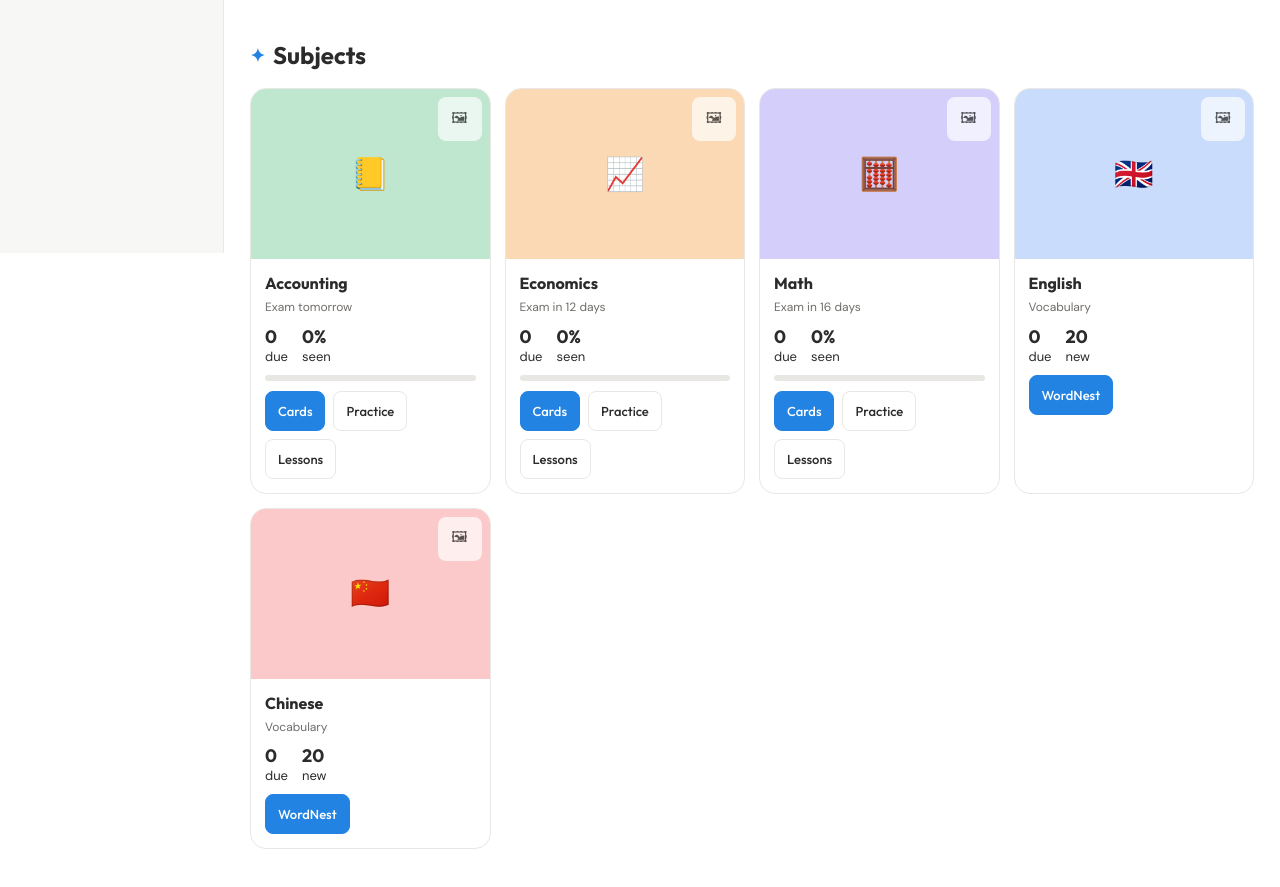
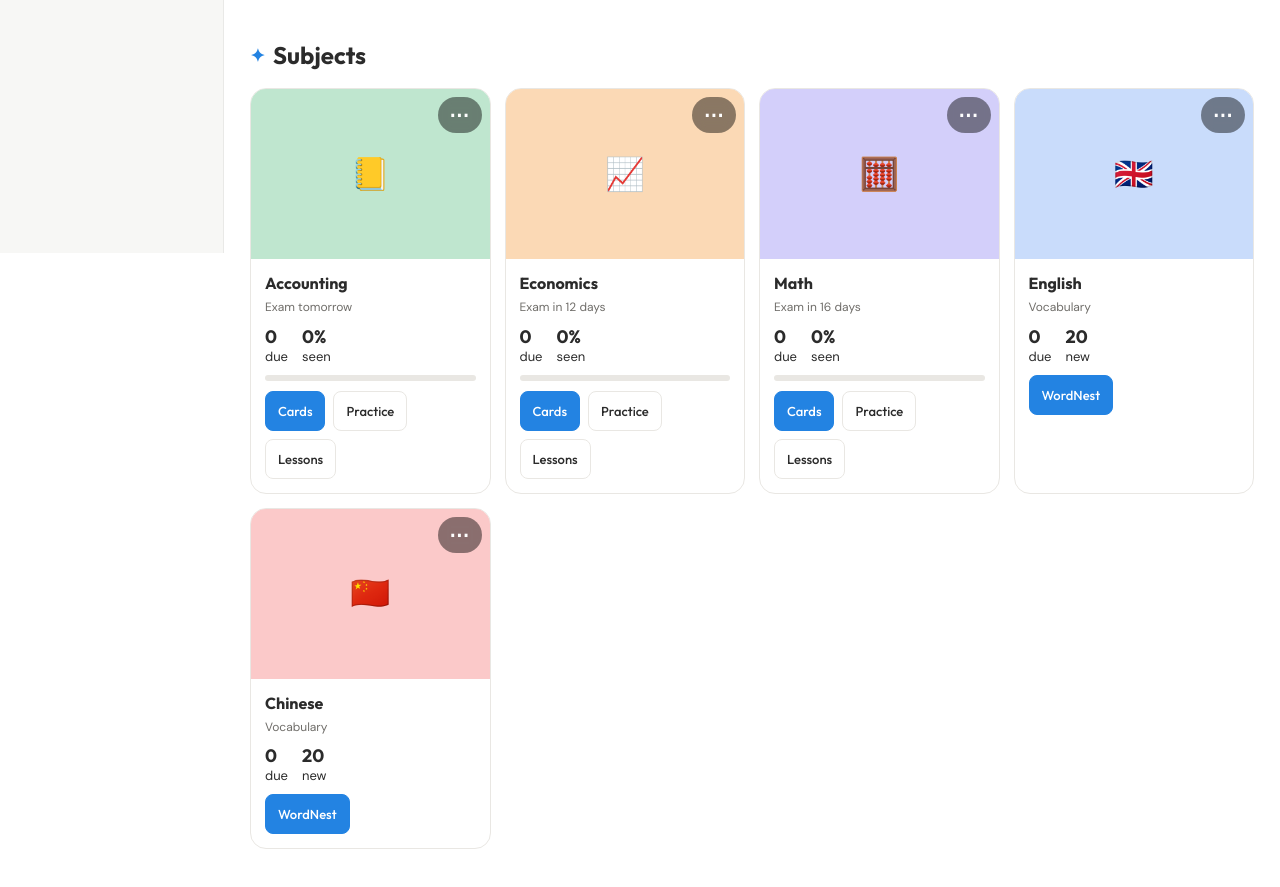
Before and after one commit to Cheetos9250/study-os, a plain HTML site: page index.html in a window 1280 px wide. Shown: the part 1347-2234 px from the top of the page. Drawn offline with Linux system fonts and the light colour scheme; a web font is replaced by a local one.

Commit message:
Subject card image button: three-dots pill (#111)
Claude-Session: https://claude.ai/code/session_014RXa67TrBy4WDmjdU8mUhm

Co-authored-by: Claude <noreply@anthropic.com>

```diff
--- a/index.html
+++ b/index.html
@@ -75,8 +75,8 @@ h2::before{content:"✦";font-size:.75em;color:var(--accent)}
 .subj{border:1px solid var(--line);border-radius:16px;overflow:hidden;background:var(--bg);position:relative}
 .subj .cv{height:clamp(120px,16vw,170px);display:grid;place-items:center;font-size:32px;background-size:cover;background-position:center}.subj .cv.has{font-size:0}
 .s-acc .cv{background-color:#bfe6cf}.s-eco .cv{background-color:#fbd9b5}.s-math .cv{background-color:#d3cffa}.s-voc .cv{background-color:#c9dcfb}.s-zh .cv{background-color:#fbc9c9}
-.subj .pic{position:absolute;top:8px;right:8px;min-width:44px;min-height:44px;border:0;border-radius:8px;background:rgba(255,255,255,.85);color:#333;font-size:15px;cursor:pointer;opacity:0}
-.subj:hover .pic,.subj:focus-within .pic{opacity:1}@media(hover:none){.subj .pic{opacity:.8}}
+.subj .pic{position:absolute;top:8px;right:8px;min-width:44px;min-height:36px;padding:0 10px;border:0;border-radius:999px;background:rgba(0,0,0,.45);color:#fff;font:700 20px/1 var(--mono);letter-spacing:1px;cursor:pointer;opacity:0;backdrop-filter:blur(6px);-webkit-backdrop-filter:blur(6px)}
+.subj:hover .pic,.subj:focus-within .pic{opacity:1}@media(hover:none){.subj .pic{opacity:1}}
 .subj .b{padding:12px 14px 14px}.subj h3{font-size:16px;margin:0 0 2px}.subj .sub{font-size:12px;color:var(--muted);margin:0 0 10px}
 .subj .st{display:flex;gap:14px;font-size:13px;margin-bottom:8px}.subj .st b{font:700 18px var(--mono);display:block;line-height:1.1}
 .bar{height:6px;border-radius:99px;background:var(--line);overflow:hidden;margin-bottom:10px}.bar i{display:block;height:100%;background:var(--green)}
@@ -269,10 +269,10 @@ function renderSubjects(){
  const cards=T.COURSES.map(c=>{
   const s=summaries[c.key],ne=upcoming().find(e=>e.course===c.key);
   const emoji={acc:'📒',eco:'📈',math:'🧮'}[c.key],pct=s&&s.total?Math.round(s.seen/s.total*100):0;
-  return '<article class="subj s-'+c.key+'"><div class="cv" data-cv="'+c.key+'" aria-hidden="true">'+emoji+'</div><button type="button" class="pic" data-img="'+c.key+'" aria-label="Change '+esc(c.name)+' image">🖼</button><div class="b"><h3>'+esc(c.name)+'</h3><p class="sub">'+(ne?'Exam '+(ne.d===0?'today':ne.d===1?'tomorrow':'in '+ne.d+' days'):'&nbsp;')+'</p>'
+  return '<article class="subj s-'+c.key+'"><div class="cv" data-cv="'+c.key+'" aria-hidden="true">'+emoji+'</div><button type="button" class="pic" data-img="'+c.key+'" aria-label="Change '+esc(c.name)+' image">⋯</button><div class="b"><h3>'+esc(c.name)+'</h3><p class="sub">'+(ne?'Exam '+(ne.d===0?'today':ne.d===1?'tomorrow':'in '+ne.d+' days'):'&nbsp;')+'</p>'
    +(s?'<div class="st"><div><b>'+s.reviewNow+'</b>due</div><div><b>'+pct+'%</b>seen</div></div><div class="bar" role="img" aria-label="'+pct+'% seen"><i style="width:'+pct+'%"></i></div>':'<p class="empty" style="padding:0 0 10px">'+(loadFailed?'Could not load':'Loading…')+'</p>')
    +'<div class="acts"><a class="main" href="'+link(c,'cards')+'">Cards</a><a href="'+link(c,'prac')+'">Practice</a><a href="hub.html#'+c.key+'">Lessons</a></div></div></article>';});
- const lang=(l,cv,emoji,acts)=>{const ls=langSum[l.key];return '<article class="subj s-'+cv+'"><div class="cv" data-cv="'+cv+'" aria-hidden="true">'+emoji+'</div><button type="button" class="pic" data-img="'+cv+'" aria-label="Change '+l.name+' image">🖼</button><div class="b"><h3>'+l.name+'</h3><p class="sub">Vocabulary</p>'
+ const lang=(l,cv,emoji,acts)=>{const ls=langSum[l.key];return '<article class="subj s-'+cv+'"><div class="cv" data-cv="'+cv+'" aria-hidden="true">'+emoji+'</div><button type="button" class="pic" data-img="'+cv+'" aria-label="Change '+l.name+' image">⋯</button><div class="b"><h3>'+l.name+'</h3><p class="sub">Vocabulary</p>'
   +(ls?'<div class="st"><div><b>'+ls.reviewNow+'</b>due</div><div><b>'+ls.newToday+'</b>new</div></div>':'')+'<div class="acts">'+acts+'</div></div></article>';};
  cards.push(lang(T.LANGS[0],'voc','🇬🇧','<a class="main" href="'+T.LANGS[0].app+'">WordNest</a>'));
  cards.push(lang(T.LANGS[1],'zh','🇨🇳','<a class="main" href="'+T.LANGS[1].app+'">WordNest</a>'));
```
Also changed, not shown: 1 other file.
